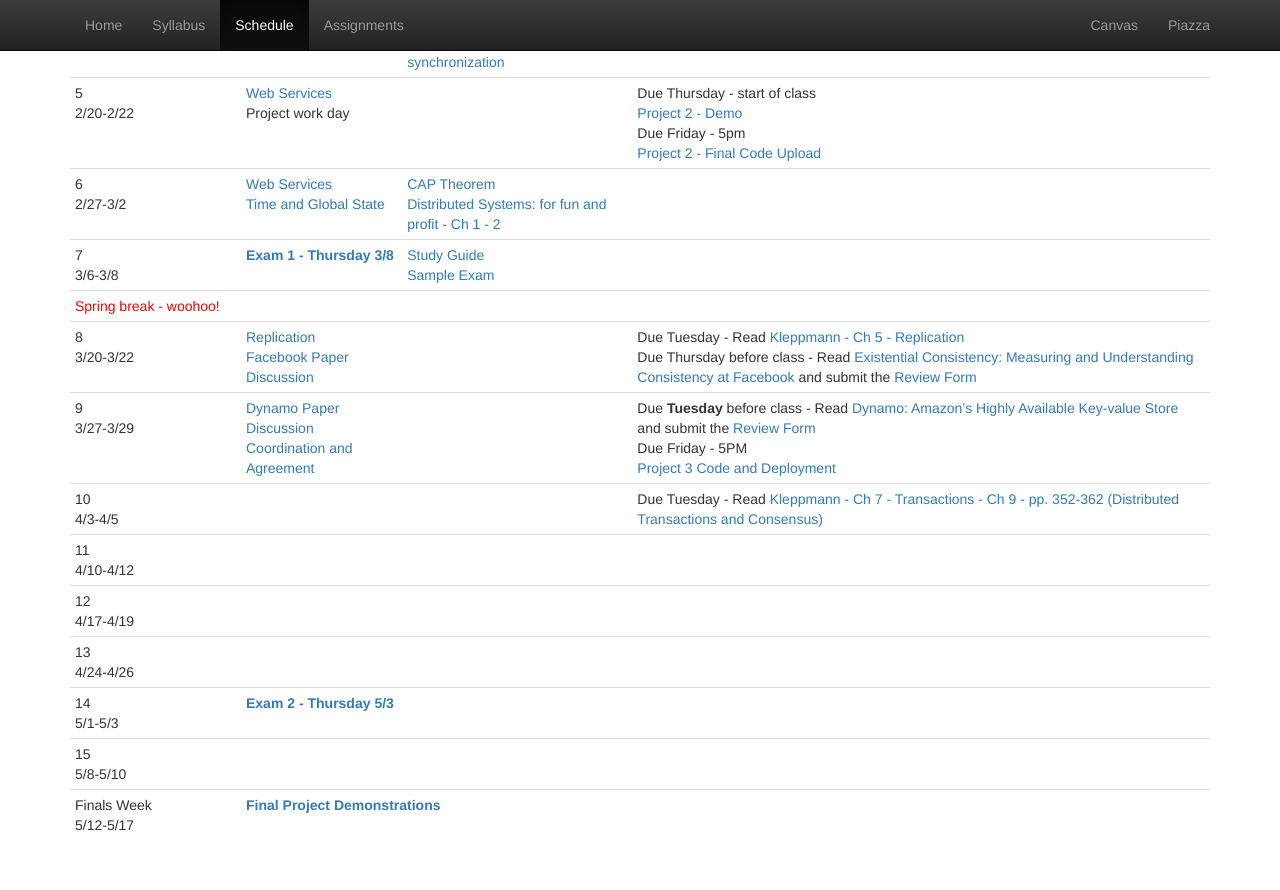
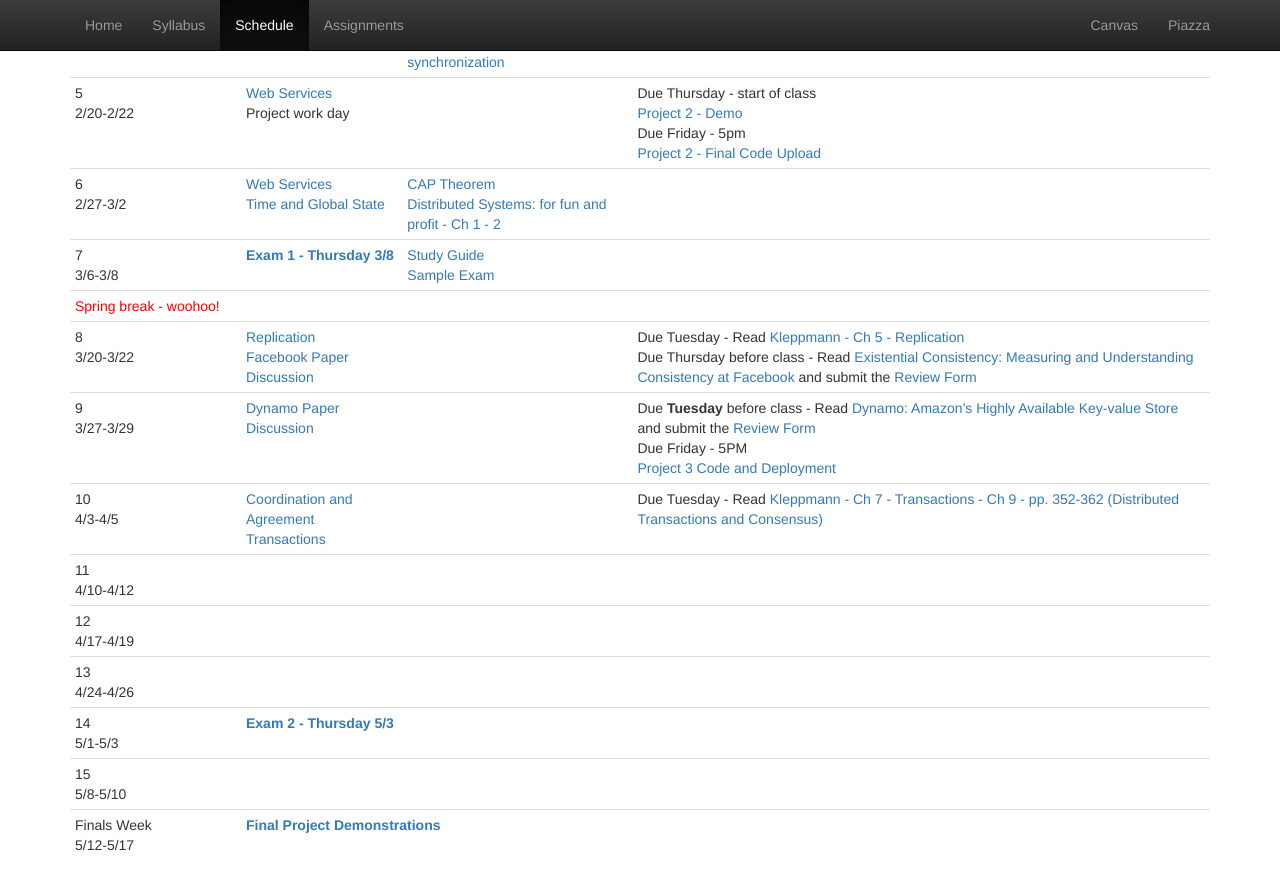
Before and after one commit to CS682-S18/cs682-s18.github.io, a Jekyll site: the page built from schedule.html, in a window 1280 px wide and 900 px high, scrolled down 637 px. Shown: the top 890 px of the window. Built offline with Jekyll 4.4.1, drawn with Linux system fonts in a browser that asks for light colours.

Commit message:
adding schedule

```diff
--- a/schedule.html
+++ b/schedule.html
@@ -157,6 +156,8 @@ title: Schedule
 		<tr>
 			<td>10<br/>4/3-4/5</td>
 			<td>
+				<a href="https://docs.google.com/presentation/d/1OBdRtdDdLL4wJQFO3OhFXBgmbhcQG44AoamSZx4J0PY/edit?usp=sharing">Coordination and Agreement</a><br/>
+				<a href="https://docs.google.com/presentation/d/1ygkUZ3x6AQJf_0FRPc0Hh0adbIsq2RajLgOk2AeHe-w/edit">Transactions</a><br/>
 			</td>
 			<td>
 			</td>
```
Also changed, not shown: other parts of schedule.html (+0 -1 lines).
